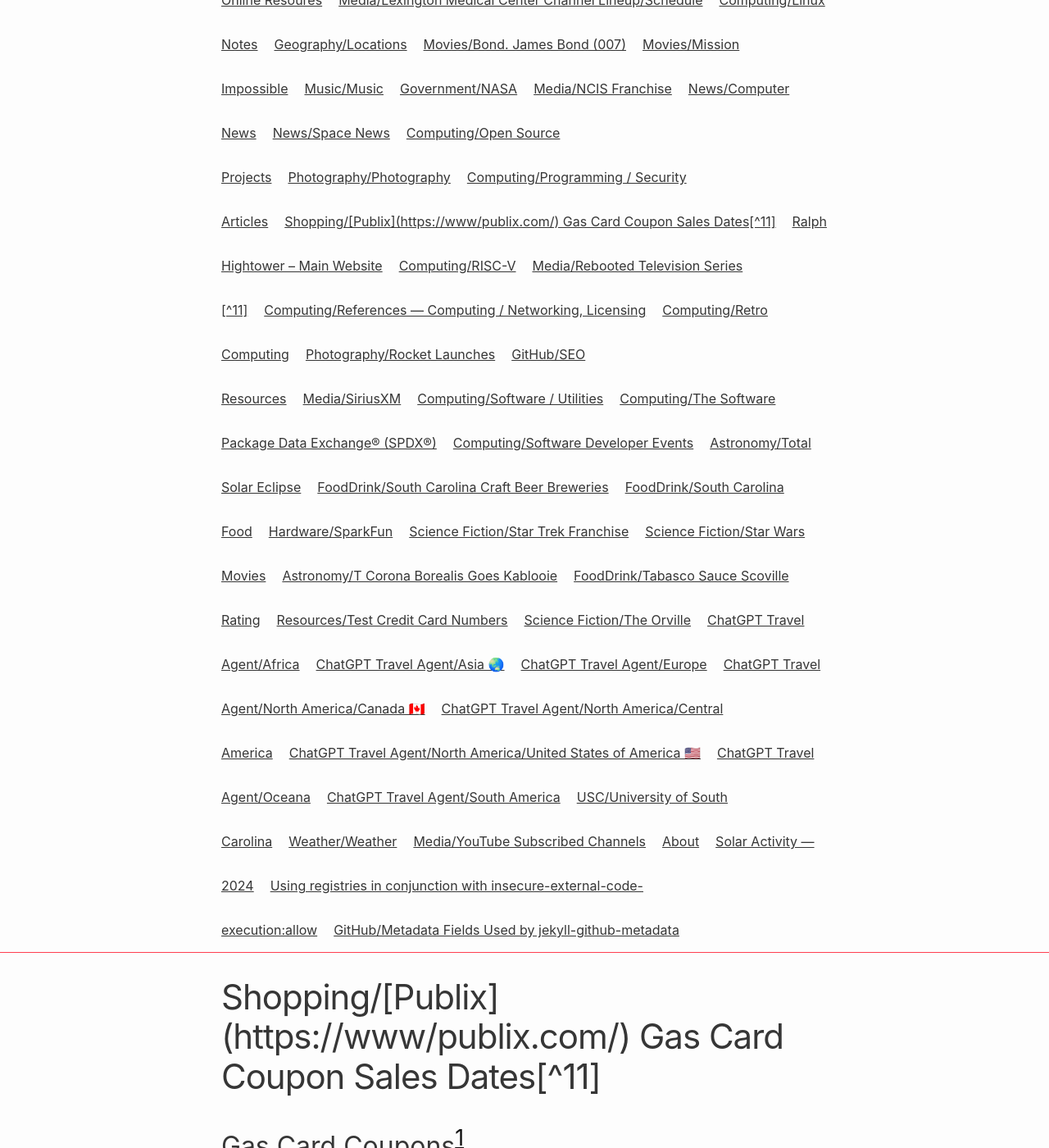
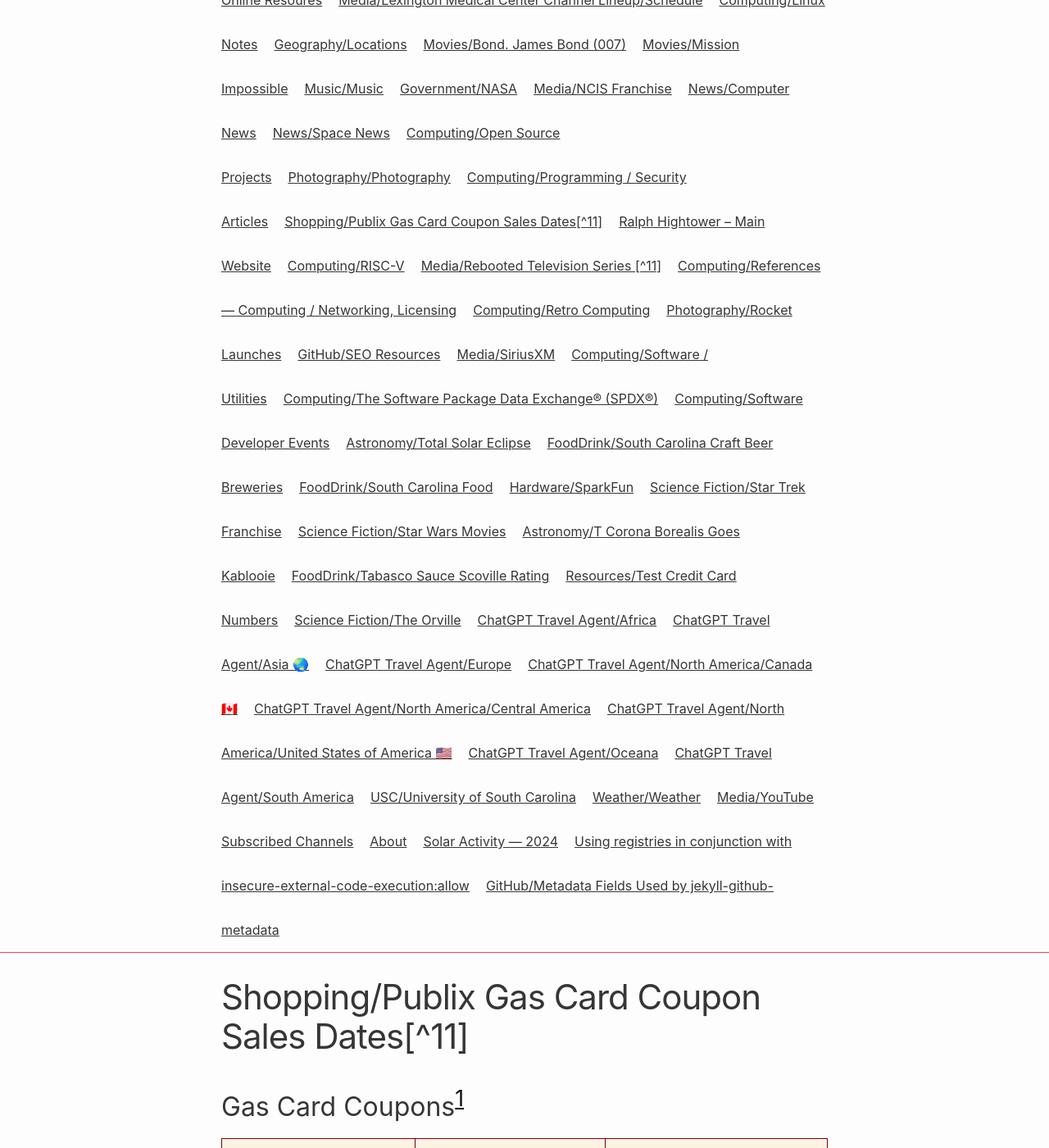
Before and after one commit to RalphHightower/RH, a Jekyll site: the page built from Shopping/PublixGasCard.md, in a window 1280 px wide and 1400 px high, scrolled down 950 px. Shown: the whole window at 82% size. Built offline with Jekyll 4.4.1, drawn with Linux system fonts in a browser that asks for light colours; part of the change alters nothing that is shown.

Commit message:
[fix](doc): remove links from titles

```diff
--- a/Shopping/PublixGasCard.md
+++ b/Shopping/PublixGasCard.md
@@ -1,6 +1,6 @@
 ---
 layout: page
-title: Shopping/[Publix](https://www/publix.com/) Gas Card Coupon Sales Dates[^11]
+title: Shopping/Publix Gas Card Coupon Sales Dates[^11]
 permalink: /Shopping/
 ---
 
```
